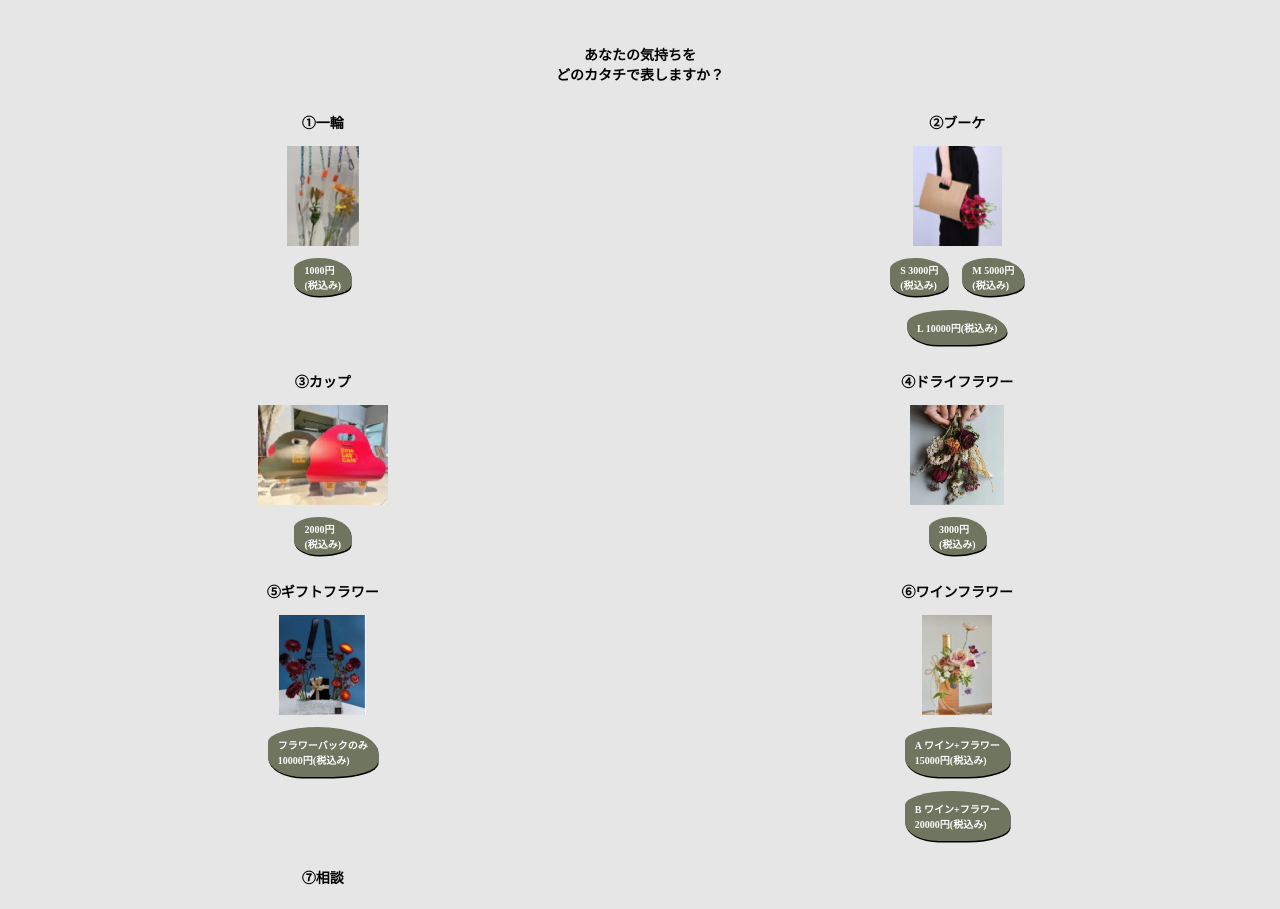
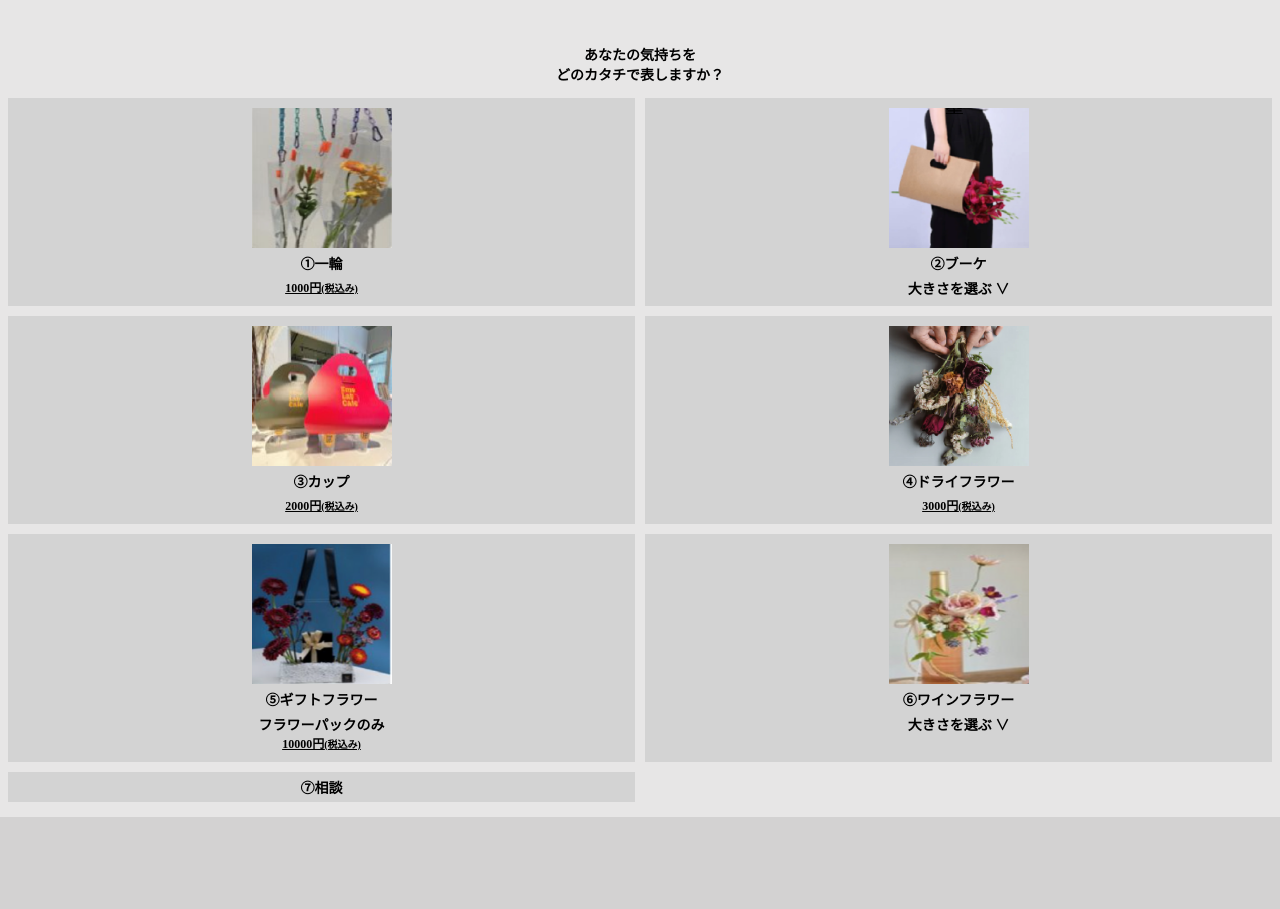
Before and after one commit to masahirok5/flower-app, a Flask app: page /select_shape in a window 1280 px wide. After the commit the page ends 817 px from the top, so only its background shows below. Run offline with Flask 3, Linux system fonts and the light colour scheme; some web fonts are replaced.

Commit message:
デザイン変更

```diff
--- a/static/css/style.css
+++ b/static/css/style.css
@@ -92,47 +92,128 @@ body {
     text-align: center;
 }
 
+.shape-item img {
+    padding-top: 10px;
+}
+
 .shape-container {
     display: grid;
     grid-template-columns: 1fr 1fr;
-    gap: 5px;
+    gap: 10px;
 
 }
 
 .shape-item {
+    position: relative;
     display: flex;
     flex-direction: column;
     align-items: center;
+    background-color: lightgray;
 }
 
 .shape-item a {
-    text-decoration: none;
-    color: white;
-    background-color: #707560;
-    padding: 4px 10px;
-    border-radius: 70px 90px 90px 70px / 30px 50px 30px 40px;
-    margin: 7px;
-    box-shadow: 0.5px 1.5px black;
-    font-size: 10px;
+    color: black;
+    text-align: center;
+    font-size: 12px;
+    margin-bottom: 10px;
+    /* text-decoration: none; */
+    /* width: 100%; */
+    /* display: block; */
+    /* padding: 4px 10px; */
+    /* border-radius: 70px 90px 90px 70px / 30px 50px 30px 40px; */
+    /* margin: 7px; */
+    /* box-shadow: 0.5px 1.5px black; */
 }
 
 .shape-item a:hover {
     box-shadow: 0 0.5px black;
 }
 
-.shape-value-wrapper {
-    display: flex;
+.shape-item p {
+    margin: 5px 0;
 }
 
-.shape-item #others {
+.shape-item-size {
+    padding-top: 0px;
+    /* padding-left: 15px; */
+}
+
+/* .shape-value-wrapper {
+    position: absolute;
+    bottom: -5px;
+    width: 100%;
+    background-color: #0cc0df;
+    display: flex;
+    justify-content: center;
+    z-index: 2;
+} */
+
+/* .shape-value-wrapper-two {
+    position: absolute;
+    bottom: -20px;
+    width: 100%;
+    background-color: #0cc0df;
+    display: flex;
+    justify-content: center;
+    z-index: 2;
+} */
+
+.shape-value-wrapper-three {
+    opacity: 0;
+    width: 0;
+    visibility: hidden;
+    width: 100%;
+    position: absolute;
+    bottom: -60px;
+    display: flex;
+    justify-content: center;
+    flex-direction: column;
+    z-index: 2;
+    transition: .4s;
+}
+
+.shape-value-wrapper-three a {
+    background-color: lightgray;
+    margin-bottom: 0px;
+    padding: 2px;
+}
+
+.shape-value-wrapper-four {
+    opacity: 0;
+    width: 0;
+    visibility: hidden;
+    position: absolute;
+    bottom: -55px;
+    width: 100%;
+    display: flex;
+    justify-content: center;
+    flex-direction: column;
+    z-index: 2;
+    transition: .4s;
+}
+
+.shape-value-wrapper-four a {
+    background-color: lightgray;
+    margin-bottom: 0px;
+    padding: 2px;
+}
+
+.open {
+    width: 100%;
+    opacity: 100%;
+    visibility: visible;
+    transition: .4s;
+}
+
+/* .shape-item #others {
     padding: 10px 10px;
     border-radius: 100px 120px 90px 70px / 30px 50px 30px 40px;
     box-shadow: 0.5px 1.5px black;
-}
+} */
 
-.shape-item #others:hover {
+/* .shape-item #others:hover {
     box-shadow: 0 0.5px black;
-}
+} */
 
 .tax {
     font-size: 10px;
--- /dev/null
+++ b/static/js/script.js
@@ -0,0 +1,23 @@
+const expandBouquet = document.querySelector(".expand-bouquet");
+const selectBouquet = document.querySelector(".shape-value-wrapper-three");
+expandBouquet.addEventListener('click', () => {
+    selectBouquet.classList.toggle("open");
+    if (expandBouquet.classList.contains("open")) {
+        expandBouquet.innerHTML = " ∨";
+    } else {
+        expandBouquet.innerHTML = " ∧";
+    }
+    expandBouquet.classList.toggle("open");
+});
+
+const expandWine = document.querySelector(".expand-wine");
+const selectWine = document.querySelector(".shape-value-wrapper-four");
+expandWine.addEventListener('click', () => {
+    selectWine.classList.toggle("open");
+    if (expandWine.classList.contains("open")) {
+        expandWine.innerHTML = " ∨";
+    } else {
+        expandWine.innerHTML = " ∧";
+    }
+    expandWine.classList.toggle("open");
+});
--- a/templates/select_shape.html
+++ b/templates/select_shape.html
@@ -6,55 +6,49 @@
     どのカタチで表しますか？</p>
 <div class="shape-container">
     <div class="shape-item">
+        <img src="{{ url_for('static', filename='image/shape/one.png') }}", width="140px", height="140px">
         <p>➀一輪</p>
-        <img src="{{ url_for('static', filename='image/shape/one.png') }}", width="auto", height="100px">
+        <a href="{{ url_for('select_feeling', shape='one') }}">1000円<span class="tax">(税込み)</span></a>
     </div>
     <div class="shape-item">
+        <img src="{{ url_for('static', filename='image/shape/bouquet.png') }}", width="140px", height="140px">
         <p>➁ブーケ</p>
-        <img src="{{ url_for('static', filename='image/shape/bouquet.png') }}", width="auto", height="100px">
+        <span class="shape-item-size">大きさを選ぶ<span class="expand-bouquet"> ∨</span></span>
+        <div class="shape-value-wrapper-three">
+            <a href="{{ url_for('select_feeling', shape='s-bouquet') }}">S 3000円<span class="tax">(税込み)</span></a>
+            <a href="{{ url_for('select_feeling', shape='m-bouquet') }}">M 5000円<span class="tax">(税込み)</span></a>
+            <a href="{{ url_for('select_feeling', shape='l-bouquet') }}">L 10000円<span class="tax">(税込み)</span></a>
+        </div>
     </div>
     <div class="shape-item">
-        <a href="{{ url_for('select_feeling', shape='one') }}">1000円<br><span class="tax">(税込み)</span></a>
+        <img src="{{ url_for('static', filename='image/shape/cup.png') }}", width="140px", height="140px">
+        <p>③カップ</p>
+        <a href="{{ url_for('select_feeling', shape='cup') }}">2000円<span class="tax">(税込み)</span></a>
     </div>
     <div class="shape-item">
-        <div class="shape-value-wrapper">
-            <a href="{{ url_for('select_feeling', shape='s-bouquet') }}">S 3000円<br><span class="tax">(税込み)</span></a>
-            <a href="{{ url_for('select_feeling', shape='m-bouquet') }}">M 5000円<br><span class="tax">(税込み)</span></a>
-        </div>
-        <a id="others" href="{{ url_for('select_feeling', shape='l-bouquet') }}">L 10000円<span class="tax">(税込み)</span></a>
+        <img src="{{ url_for('static', filename='image/shape/driedflower.png') }}", width="140px", height="140px">
+        <p>④ドライフラワー</p>
+        <a href="{{ url_for('select_feeling', shape='driedflower') }}">3000円<span class="tax">(税込み)</span></a>
     </div>
     <div class="shape-item">
-        <p>③カップ</p>
-        <img src="{{ url_for('static', filename='image/shape/cup.png') }}", width="auto", height="100px">
+        <img src="{{ url_for('static', filename='image/shape/giftflower.png') }}", width="140px", height="140px">
+        <p>⑤ギフトフラワー</p>
+        <span>フラワーパックのみ</span>
+        <a href="{{ url_for('select_feeling', shape='giftflower') }}">10000円<span class="tax">(税込み)</span></a>
     </div>
     <div class="shape-item">
-        <p>④ドライフラワー</p>
-        <img src="{{ url_for('static', filename='image/shape/driedflower.png') }}", width="auto", height="100px">
-    </div>
-    <div class="shape-item">
-        <a href="{{ url_for('select_feeling', shape='cup') }}">2000円<br><span class="tax">(税込み)</span></a>
-    </div>
-    <div class="shape-item">
-        <a href="{{ url_for('select_feeling', shape='driedflower') }}">3000円<br><span class="tax">(税込み)</span></a>
-    </div>
-    <div class="shape-item">
-        <p>⑤ギフトフラワー</p>
-        <img src="{{ url_for('static', filename='image/shape/giftflower.png') }}", width="auto", height="100px">
-    </div>
-    <div class="shape-item">
+        <img src="{{ url_for('static', filename='image/shape/wineflower.png') }}", width="140px", height="140px">
         <p>⑥ワインフラワー</p>
-        <img src="{{ url_for('static', filename='image/shape/wineflower.png') }}", width="auto", height="100px">
-    </div>
-    <div class="shape-item">
-        <a id="others" href="{{ url_for('select_feeling', shape='giftflower') }}">フラワーバックのみ<br>10000円<span class="tax">(税込み)</span></a>
-    </div>
-    <div class="shape-item">
-        <a id="others" href="{{ url_for('select_feeling', shape='a-wineflower') }}">A ワイン+フラワー<br>15000円<span class="tax">(税込み)</span></a>
-        <a id="others" href="{{ url_for('select_feeling', shape='b-wineflower') }}">B ワイン+フラワー<br>20000円<span class="tax">(税込み)</span></a>
+        <span class="shape-item-size">大きさを選ぶ<span class="expand-wine"> ∨</span></span>
+        <div class="shape-value-wrapper-four">
+            <a href="{{ url_for('select_feeling', shape='a-wineflower') }}">A ワイン+フラワー<br>15000円<span class="tax">(税込み)</span></a>
+            <a href="{{ url_for('select_feeling', shape='b-wineflower') }}">B ワイン+フラワー<br>20000円<span class="tax">(税込み)</span></a>
+        </div>
     </div>
     <div class="shape-item">
         <p>⑦相談</p>
     </div>
 </div>
 
+<script src="{{ url_for('static', filename='js/script.js') }}"></script>
 {% endblock %}
```
Also changed, not shown: templates/uptoyou/select_shape_uptoyou.html (+26 -32 lines).
